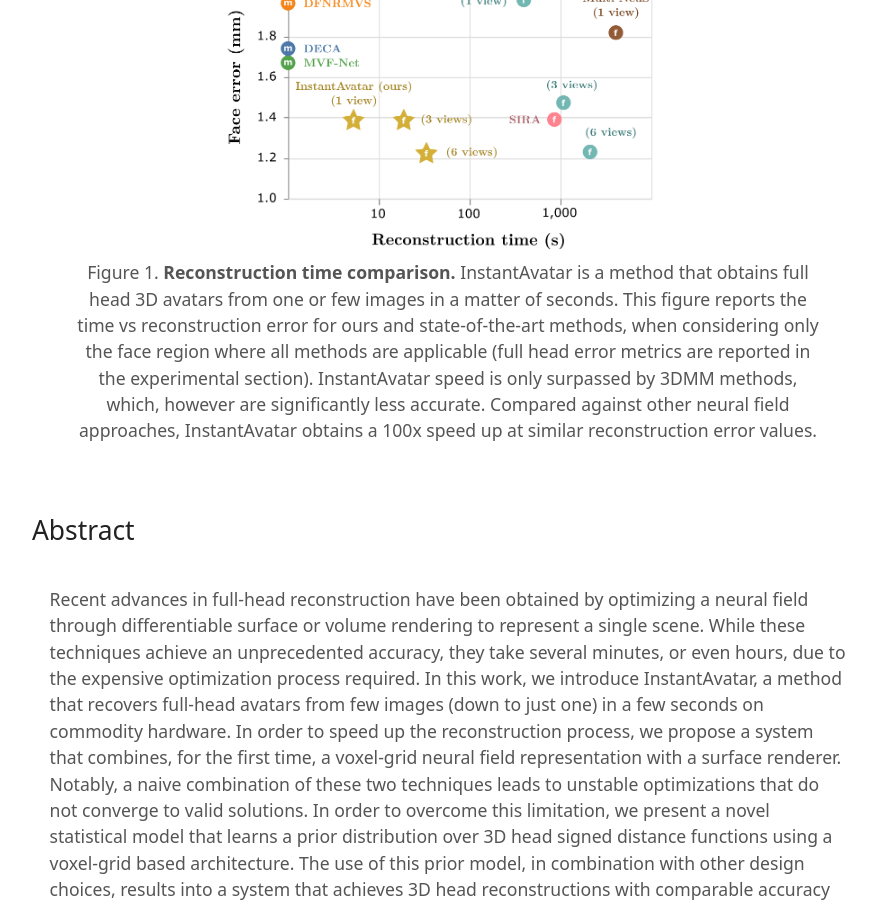
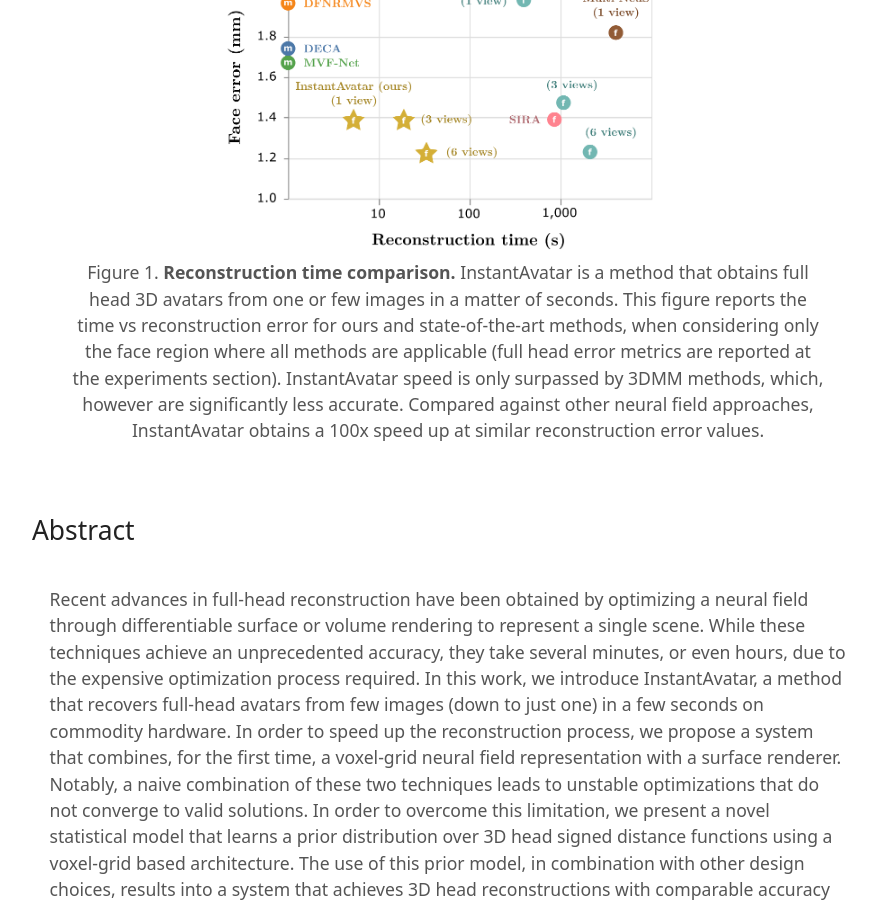
Before and after one commit to CrisalixSA/instant-avatar, a Jekyll site: the page built from index.md, in a window 1280 px wide and 900 px high, scrolled down 628 px. Shown: the whole window, without its empty margins (192-1068 px from the left). Built offline with Jekyll 4.4.1, drawn with Linux system fonts in a browser that asks for light colours.

Commit message:
Fixed typo minor and added poster

```diff
--- a/index.md
+++ b/index.md
@@ -4,7 +4,7 @@ layout: default
 
 <figure align="center"  style="margin-top: 2em; margin-bottom: 2em">
   <img src="assets/images/teaser.png" width="450" />
-  <figcaption>Figure 1. <b>Reconstruction time comparison.</b> InstantAvatar is a method that obtains full head 3D avatars from one or few images in a matter of seconds. This figure reports the time vs reconstruction error for ours and state-of-the-art methods, when considering only the face region where all methods are applicable (full head error metrics are reported in the experimental section). InstantAvatar speed is only surpassed by 3DMM methods, which, however are significantly less accurate. Compared against other neural field approaches, InstantAvatar obtains a 100x speed up at similar reconstruction error values.</figcaption>
+  <figcaption>Figure 1. <b>Reconstruction time comparison.</b> InstantAvatar is a method that obtains full head 3D avatars from one or few images in a matter of seconds. This figure reports the time vs reconstruction error for ours and state-of-the-art methods, when considering only the face region where all methods are applicable (full head error metrics are reported at the experiments section). InstantAvatar speed is only surpassed by 3DMM methods, which, however are significantly less accurate. Compared against other neural field approaches, InstantAvatar obtains a 100x speed up at similar reconstruction error values.</figcaption>
 </figure>
 
 ## Abstract
```
Also changed, not shown: 1 other file.
